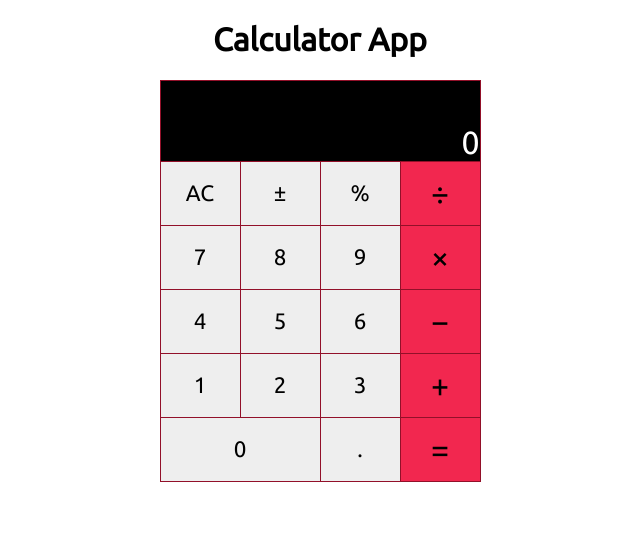
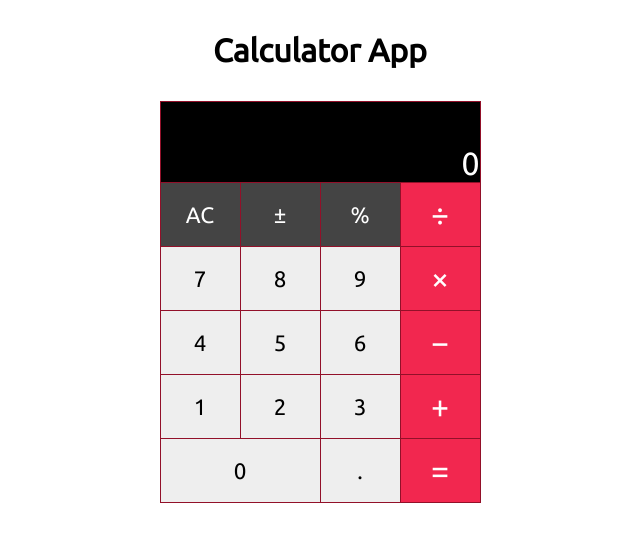
Before and after one commit to elvinlkw/react-calculator, a React (Create React App) app: page / in a window 1280 px wide. Shown: the top 542 px of the page, without its empty margins (320-960 px from the left). Built offline with nearby package versions, Linux system fonts and the light colour scheme.

Commit message:
implement keyboard press

```diff
--- a/src/components/App.jsx
+++ b/src/components/App.jsx
@@ -16,11 +16,13 @@ class App extends Component {
         this.handleEqual = this.handleEqual.bind(this);
         this.handleCharacter = this.handleCharacter.bind(this);
         this.clearAll = this.clearAll.bind(this);
+        this.handleKeyboardInput = this.handleKeyboardInput.bind(this);
     }
     componentDidUpdate(){
-        console.log(this.state);
+        console.log(this.state)
     }
     clearAll(){
+        // Reset all states when 'AC' key is pressed
         this.setState({
             input: '',
             output: 0,
@@ -29,10 +31,17 @@ class App extends Component {
     }
     handleCharacter(val){
         if(val === '%'){
+            if(this.state.input === ''){
+                this.setState({
+                    output: 0,
+                    storage: 0
+                });
+            } else{
                 this.setState({
                     output: math.eval(this.state.input) / 100,
                     storage: math.eval(this.state.input) / 100
                 });
+            }
         }else{
             // Handler for pressing '+/-' key
             if(this.state.storage[0] === '-'){
@@ -54,6 +63,12 @@ class App extends Component {
         }
     }
     handleEqual(){
+        var output = this.state.output;
+        if(output < 1 && output.toString().length > 7){
+            output = output.toFixed(7);
+        } else if(output > 1 && output.toString().length > 7){
+            output = output.toPrecision(4);
+        }
         try{
             this.setState({
                 output: math.eval(this.state.input),
@@ -62,12 +77,14 @@ class App extends Component {
         } catch(e){
             alert('Invalid Operation');
             this.setState({
-                input: this.state.output
+                input: this.state.output,
+                storage: this.state.output
             });
         }
 
     }
     addToDisplay(val){
+        var operator = ['*', '/', '+', '-']
         if(val === "×"){
             val = "*";
         } else if(val === "÷"){
@@ -75,27 +92,37 @@ class App extends Component {
         } else if(val === "−"){
             val = "-"
         }
-        if(this.state.storage === 0){
+        if(this.state.storage !== 0 && !operator.includes(val)){
+            this.setState({
+                input: val,
+                storage: 0
+            });
+        } else if(this.state.storage === 0){
             this.setState({
                 input: this.state.input + val
             });
-        }else{
+        } else{
             this.setState({
                 input: this.state.storage + val,
                 storage: 0
             })
         }
     }
+    handleKeyboardInput(kbInput){
+        this.setState({
+            input: kbInput
+        });
+    }
     render() {
         var {input, output} = this.state;
         return (
-            <div>
+            <div id="main">
                 <div id="page-title">
                     <h1>Calculator App</h1>
                 </div>
                 <div className="container">
                     <div className="row">
-                    <Display input={input} output={output}/>
+                        <Display input={input} output={output} onInput={this.handleKeyboardInput} handleEqual={this.handleEqual}/>
                     </div>
                     <div className="row">
                         <Buttons onClick={this.clearAll}>AC</Buttons>
--- a/src/components/Buttons.jsx
+++ b/src/components/Buttons.jsx
@@ -4,19 +4,23 @@ import './../style/Buttons.css';
 class Buttons extends Component {
     isOperator(val){
         var operator = ['×', '÷', '−', '+', '='];
+        var special = ['AC', '±', '%'];
 
         if(val === '0'){
-            return 'col zero'
+            return ' zero'
         } else if(operator.includes(val)){
-            return 'col operator'
-        }else{
-            return 'col'
+            return ' operator'
+        } else if(special.includes(val)){
+            return ' special'
+        }
+        else{
+            return ''
         }
     }
 
     render() {
         return (
-            <div className={`${this.isOperator(this.props.children)}`} onClick={()=>this.props.onClick(this.props.children)}>
+            <div className={`col${this.isOperator(this.props.children)}`} onClick={()=>this.props.onClick(this.props.children)}>
                 {this.props.children}
             </div>
         );
--- a/src/components/Display.jsx
+++ b/src/components/Display.jsx
@@ -2,11 +2,29 @@ import React, { Component } from 'react';
 import './../style/Display.css';
 
 class Display extends Component {
+    componentDidMount(){
+        this.refs.inputField.focus();
+    }
+    componentDidUpdate(){
+        this.refs.inputField.focus();
+    }
     render() {
         var {input, output} = this.props
+
+        var handleChange = (event) => {
+            this.props.onInput(event.target.value);
+        }
+
+        var handleEnter = (event) => {
+            if(event.key === 'Enter'){
+                this.props.handleEqual();
+
+            }
+        }
+
         return (
             <div id="display-wrapper">
-                <span id="input">{input}</span>
+                <input ref="inputField" id="input" value={input} onChange={(e)=>handleChange(e)} onKeyPress={(e)=>handleEnter(e)}/>
                 <span id="display">{output}</span>
             </div>
         );
--- a/src/index.css
+++ b/src/index.css
@@ -1,12 +1,9 @@
 @import url('https://fonts.googleapis.com/css?family=Ubuntu');
 
-
 body {
+  overflow:hidden;
   margin: 0;
   padding: 0;
   height: 100vh;
-  display:flex;
-  flex-direction: column;
-  align-content: center;
   font-family: 'Ubuntu', Arial, Helvetica, sans-serif
 }
--- a/src/style/App.css
+++ b/src/style/App.css
@@ -1,18 +1,25 @@
+h1{
+    padding: 0;
+    margin: 0;
+}
+
+#main{
+    height: 100vh;
+    position: relative;
+}
+
 #page-title{
     text-align: center;
     font-weight: bold;
+    padding: 2rem 0;
 }
 
 .container{
-    position: relative;
     width: 20rem;
     margin: 0 auto;
     height: auto;
     border: 1px #921029 solid;
     border-right: none;
-    display:flex;
-    flex-directioN: column;
-    justify-content: center;
 }
 
 .row{
--- a/src/style/Buttons.css
+++ b/src/style/Buttons.css
@@ -18,5 +18,11 @@
 
 .operator{
     background: #F2274F;
+    color:white;
     font-size: 2rem;
 }
+
+.special{
+    background: #444;
+    color:white;
+}
--- a/src/style/Display.css
+++ b/src/style/Display.css
@@ -16,7 +16,14 @@
 
 #input{
     color:white;
+    background: black;
+    border: black;
+    text-align: right;
     position: absolute;
     right: 0;
     font-size: 1.2rem;
 }
+
+#input:focus{
+    outline: none;
+}
```
Lines whose indentation alone changed are shown as unchanged.
